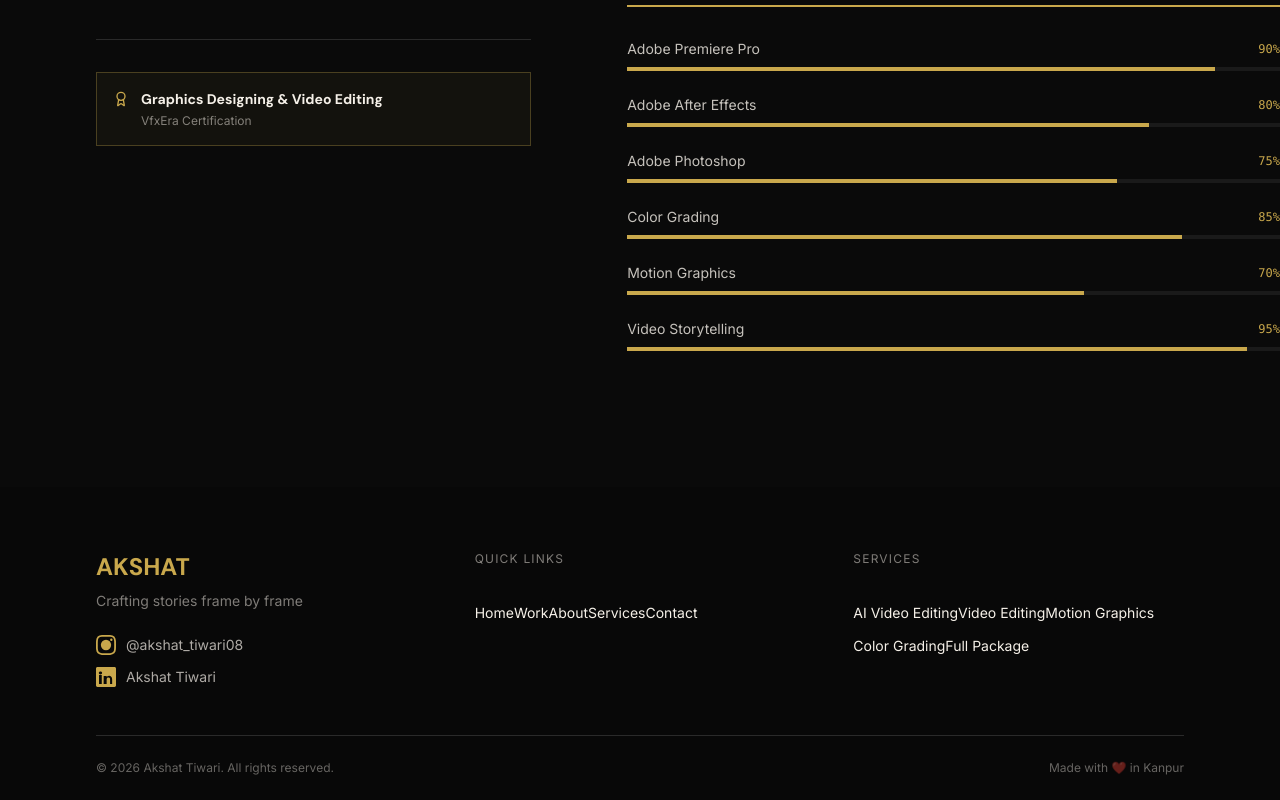
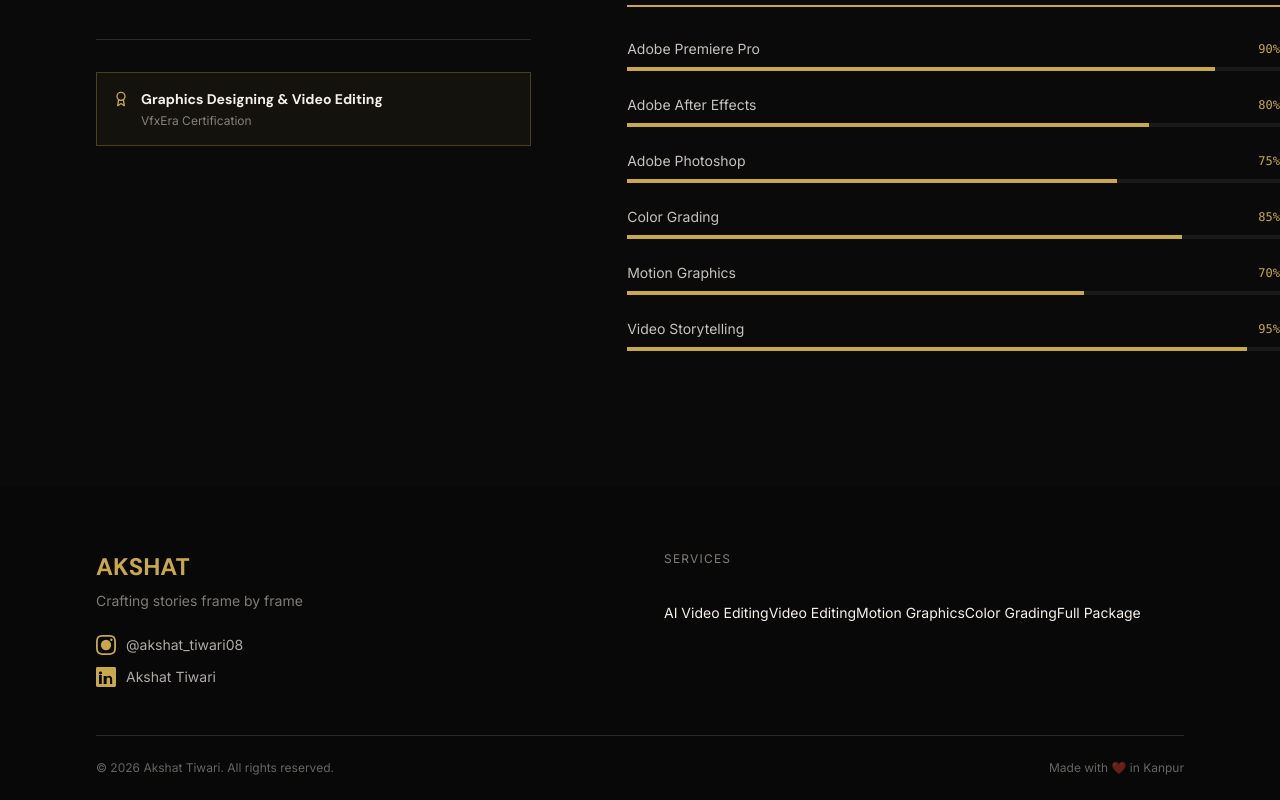
Before and after one commit to aryanverma122/akshat-portfolio, a Next.js app: page /about in a window 1280 px wide. Shown: the part 1135-1935 px from the top of the page. Built offline with nearby package versions, Linux system fonts and the light colour scheme.

Commit message:
Footer 2-col layout, category display names, WORK heading, new profile photo

```diff
--- a/src/app/layout.tsx
+++ b/src/app/layout.tsx
@@ -50,7 +50,7 @@ export const metadata: Metadata = {
     siteName: "Akshat Tiwari Portfolio",
     images: [
       {
-        url: "https://res.cloudinary.com/dxenbzden/image/upload/v1779350767/profile_twpkgt.png",
+        url: "https://res.cloudinary.com/dxenbzden/image/upload/v1779783153/profile_twpkgt.png",
         width: 800,
         height: 1000,
         alt: "Akshat Tiwari — Video Editor",
@@ -63,7 +63,7 @@ export const metadata: Metadata = {
     card: "summary_large_image",
     title: "Akshat Tiwari — Video Editor",
     description: "Enthusiastic video editor turning imaginations into visuals that feel real.",
-    images: ["https://res.cloudinary.com/dxenbzden/image/upload/v1779350767/profile_twpkgt.png"],
+    images: ["https://res.cloudinary.com/dxenbzden/image/upload/v1779783153/profile_twpkgt.png"],
   },
 };
 
--- a/src/components/layout/Footer.tsx
+++ b/src/components/layout/Footer.tsx
@@ -32,14 +32,6 @@ function LinkedinIcon({ size = 20, className = "" }: { size?: number; className?
 }
 
 export default function Footer() {
-    const quickLinks = [
-        { label: "Home", href: "/" },
-        { label: "Work", href: "/work" },
-        { label: "About", href: "/about" },
-        { label: "Services", href: "/services" },
-        { label: "Contact", href: "/contact" },
-    ];
-
     const services = [
         "AI Video Editing",
         "Video Editing",
@@ -52,8 +44,8 @@ export default function Footer() {
         <footer className="bg-[#080808]">
             {/* Main footer content */}
             <div className="pt-16 px-6 md:px-16 lg:px-24">
-                <div className="grid grid-cols-1 md:grid-cols-3 gap-12 mb-12">
-                    {/* Left column */}
+                <div className="grid grid-cols-1 md:grid-cols-2 gap-12 mb-12">
+                    {/* Left column — logo + tagline + social */}
                     <motion.div
                         variants={fadeUp}
                         custom={0}
@@ -97,36 +89,10 @@ export default function Footer() {
                         </div>
                     </motion.div>
 
-                    {/* Middle column */}
+                    {/* Right column — services */}
                     <motion.div
                         variants={fadeUp}
                         custom={0.1}
-                        initial="hidden"
-                        whileInView="visible"
-                        viewport={{ once: true }}
-                    >
-                        <p className="font-inter text-xs uppercase tracking-widest text-foreground/50 mb-6">
-                            Quick Links
-                        </p>
-                        <nav className="space-y-3">
-                            {quickLinks.map((link) => (
-                                <Link
-                                    key={link.href}
-                                    href={link.href}
-                                    className="font-inter text-sm text-foreground hover:text-gold transition-all duration-200 inline-flex items-center group"
-                                >
-                                    <span className="group-hover:translate-x-1 transition-transform duration-200">
-                                        {link.label}
-                                    </span>
-                                </Link>
-                            ))}
-                        </nav>
-                    </motion.div>
-
-                    {/* Right column */}
-                    <motion.div
-                        variants={fadeUp}
-                        custom={0.2}
                         initial="hidden"
                         whileInView="visible"
                         viewport={{ once: true }}
--- a/src/components/sections/About.tsx
+++ b/src/components/sections/About.tsx
@@ -288,7 +288,7 @@ export default function About() {
               >
                 {/* eslint-disable-next-line @next/next/no-img-element */}
                 <img
-                  src="https://res.cloudinary.com/dxenbzden/image/upload/v1779350767/profile_twpkgt.png"
+                  src="https://res.cloudinary.com/dxenbzden/image/upload/v1779783153/profile_twpkgt.png"
                   alt="Akshat Tiwari"
                   loading="lazy"
                   style={{ width: '100%', height: '100%', objectFit: 'cover', objectPosition: 'center top' }}
--- a/src/components/sections/AboutPreview.tsx
+++ b/src/components/sections/AboutPreview.tsx
@@ -61,7 +61,7 @@ export default function AboutPreview() {
                         >
                             {/* eslint-disable-next-line @next/next/no-img-element */}
                             <img
-                                src="https://res.cloudinary.com/dxenbzden/image/upload/v1779350767/profile_twpkgt.png"
+                                src="https://res.cloudinary.com/dxenbzden/image/upload/v1779783153/profile_twpkgt.png"
                                 alt="Akshat Tiwari"
                                 loading="lazy"
                                 className="w-full h-full object-cover object-top"
--- a/src/components/sections/WorkGrid.tsx
+++ b/src/components/sections/WorkGrid.tsx
@@ -6,10 +6,16 @@ import { X, Play } from "lucide-react";
 import { type Project, type Category, categories } from "@/data/projects";
 import { cn } from "@/lib/utils";
 
-/* ─── Ease ──────────────────────────────────────────────────── */
+/* ─── Category display names ────────────────────────────────── */
+const CATEGORY_LABELS: Record<string, string> = {
+    all: "All",
+    ai: "AI Visualisation",
+    edited: "Editor's Vision",
+    motion: "Motion Art",
+};
 const EASE: [number, number, number, number] = [0.22, 1, 0.36, 1];
 
-/* ─── Card slide variants — flat, no 3D ────────────────────── */
+/* ─── Ease ──────────────────────────────────────────────────── */
 const cardVariants = {
     hidden: { opacity: 0, x: 40 },
     visible: (i: number) => ({
@@ -66,7 +72,7 @@ function Lightbox({ project, onClose }: { project: Project; onClose: () => void
                         {project.title}
                     </span>
                     <span className="font-mono text-[10px] uppercase tracking-widest text-foreground/30 border border-[#2A2A2A] px-2 py-0.5">
-                        {project.category}
+                        {CATEGORY_LABELS[project.category] ?? project.category}
                     </span>
                 </div>
 
@@ -159,7 +165,7 @@ function VideoCard({ project, index, onClick }: { project: Project; index: numbe
                 {/* Category badge */}
                 <div className="absolute top-3 left-3">
                     <span className="font-mono text-[9px] uppercase tracking-widest text-black bg-gold px-2 py-0.5">
-                        {project.category}
+                        {CATEGORY_LABELS[project.category] ?? project.category}
                     </span>
                 </div>
 
@@ -294,7 +300,7 @@ export default function WorkGrid({ projects }: { projects: Project[] }) {
                     {categories.map((cat) => (
                         <FilterPill
                             key={cat}
-                            label={cat}
+                            label={CATEGORY_LABELS[cat] ?? cat}
                             count={countFor(cat)}
                             active={activeCategory === cat}
                             onClick={() => setActiveCategory(cat)}
```
Also changed, not shown: src/components/sections/WorkPreview.tsx (+24 -18 lines).
